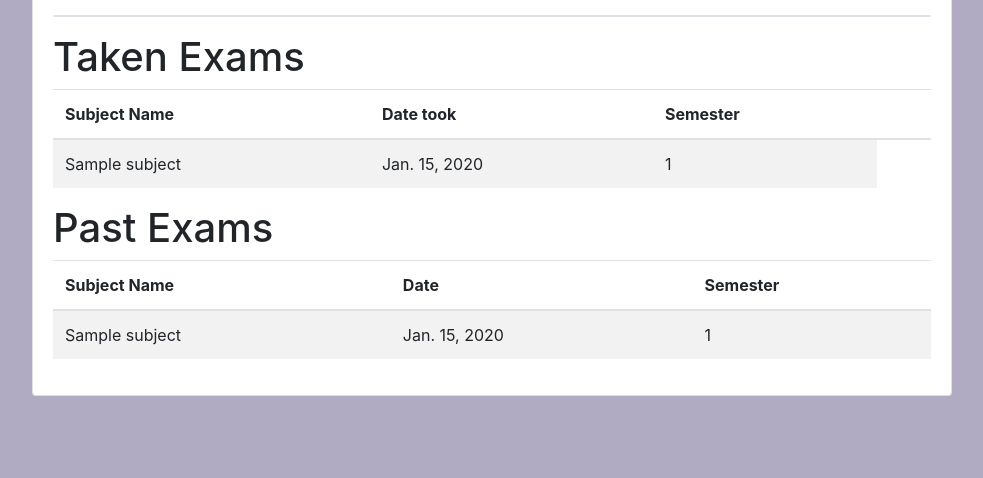
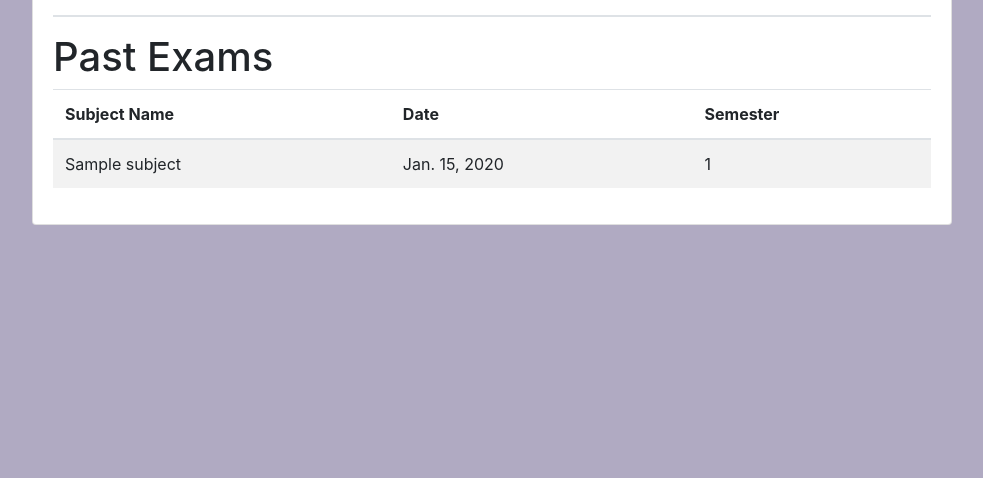
Before and after one commit to JstD/MutipleChoiceExam, a Django app: page /students/ in a window 1280 px wide. Shown: the part 322-800 px from the top of the page, without its empty margins (148-1131 px from the left). Run offline with Django 3.2, Linux system fonts and the light colour scheme; a user stored in the database is signed in; tables that the repository leaves empty hold one stand-in row (values such as "Sample post"); lists and menus that the app fills with data are empty; some libraries are stand-ins or nearby versions; some web fonts are replaced.

Commit message:
working on students

```diff
--- a/classroom/templates/classroom/students/student_comming_exam.html
+++ b/classroom/templates/classroom/students/student_comming_exam.html
@@ -62,31 +62,31 @@
           </table>
     </div>
 
-    <h1>Taken Exams</h1>
-    <div>
-        <table class="table table-striped">
-            <thead>
-              <tr>
-                <th scope="col">Subject Name</th>
-                <th scope="col">Date took</th>
-                <th scope="col">Semester</th>
-                  <th scope="col"></th>
-              </tr>
-            </thead>
-            <tbody>
-                <form action="" method="post">
-                    {% csrf_token %}
-                    {% for taken in taken_exam %}
-                    <tr>
-                        <td class="">{{taken.exam.examtime.subject.name}}</td>
-                        <td class="">{{taken.exam.examtime.date}}</td>
-                        <td class="">{{taken.exam.examtime.semester}}</td>
-                    </tr>
-                    {% endfor %}
-                </form>
-            </tbody>
-          </table>
-    </div>
+<!--    <h1>Taken Exams</h1>-->
+<!--    <div>-->
+<!--        <table class="table table-striped">-->
+<!--            <thead>-->
+<!--              <tr>-->
+<!--                <th scope="col">Subject Name</th>-->
+<!--                <th scope="col">Date took</th>-->
+<!--                <th scope="col">Semester</th>-->
+<!--                  <th scope="col"></th>-->
+<!--              </tr>-->
+<!--            </thead>-->
+<!--            <tbody>-->
+<!--                <form action="" method="post">-->
+<!--                    {% csrf_token %}-->
+<!--                    {% for taken in taken_exam %}-->
+<!--                    <tr>-->
+<!--                        <td class="">{{taken.exam.examtime.subject.name}}</td>-->
+<!--                        <td class="">{{taken.exam.examtime.date}}</td>-->
+<!--                        <td class="">{{taken.exam.examtime.semester}}</td>-->
+<!--                    </tr>-->
+<!--                    {% endfor %}-->
+<!--                </form>-->
+<!--            </tbody>-->
+<!--          </table>-->
+<!--    </div>-->
 
 
     <h1>Past Exams</h1>
--- a/classroom/views/students.py
+++ b/classroom/views/students.py
@@ -98,6 +98,7 @@ def takeExam(request, pk, no_ques):
                 new_answerorder.save()
 
         else:
+            print("Not post")
             form = TakeExamForm(question=question)
 
         if no_ques == len(question_list) - 1:
```
